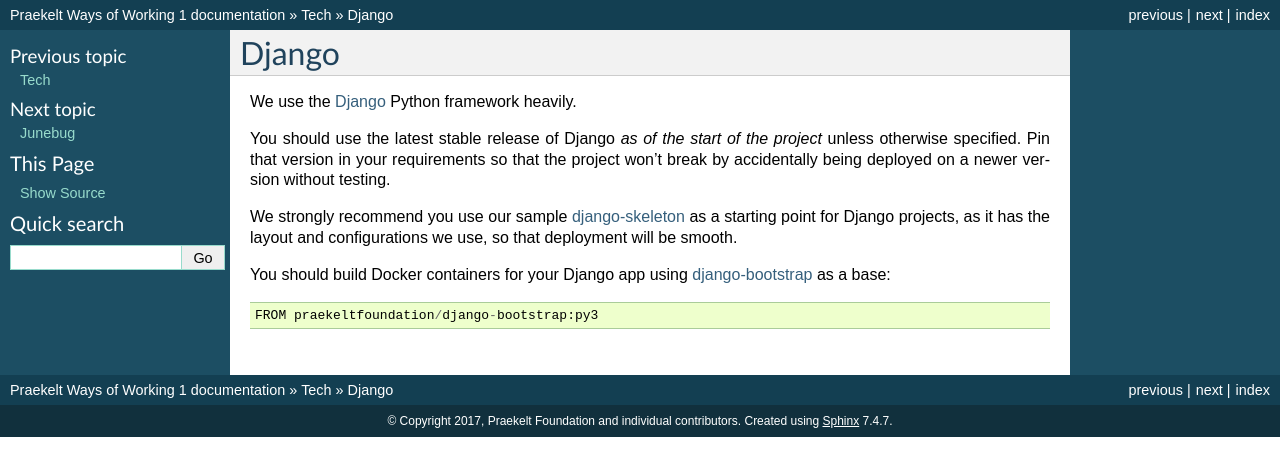
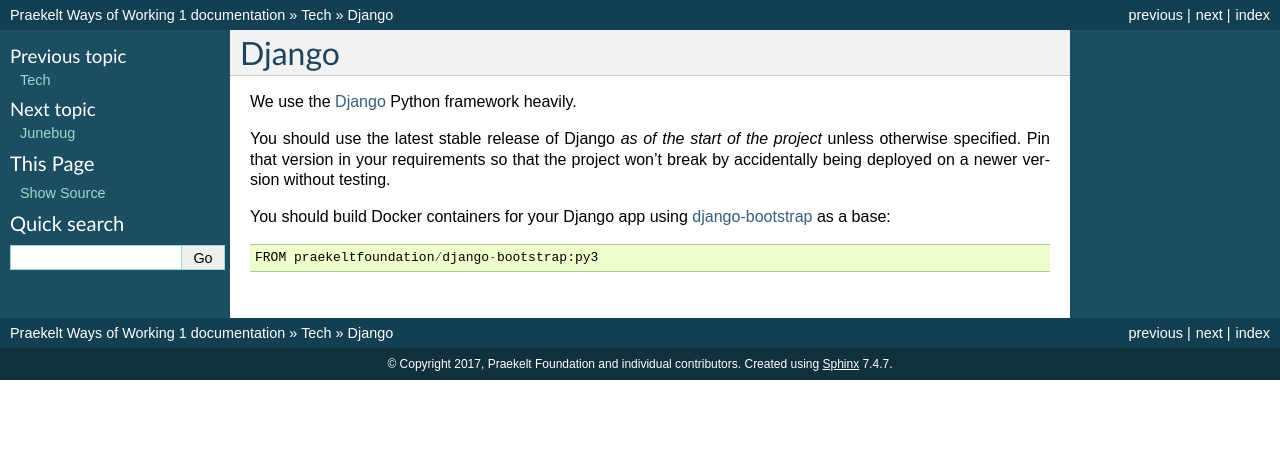
Before and after one commit to praekeltfoundation/ways-of-working, a Sphinx documentation site: the page built from docs/tech/django.md, in a window 1280 px wide. Shown: the top 476 px of the page. Built offline with Sphinx 7.4.7, drawn with Linux system fonts in a browser that asks for light colours.

Commit message:
Don't recommend django-skeleton
It's really old.

````diff
--- a/docs/tech/django.md
+++ b/docs/tech/django.md
@@ -7,10 +7,6 @@
 project won't break by accidentally being deployed on a newer version without
 testing.
 
-We strongly recommend you use our sample [django-skeleton][] as a starting point for
-Django projects, as it has the layout and configurations we use, so that deployment
-will be smooth.
-
 You should build Docker containers for your Django app using [django-bootstrap][]
 as a base:
 
@@ -19,5 +15,4 @@
 ```
 
 [Django]: https://www.djangoproject.com/
-[django-skeleton]: https://github.com/praekelt/django-skeleton/#django-skeleton
 [django-bootstrap]: https://hub.docker.com/r/praekeltfoundation/django-bootstrap/
````
